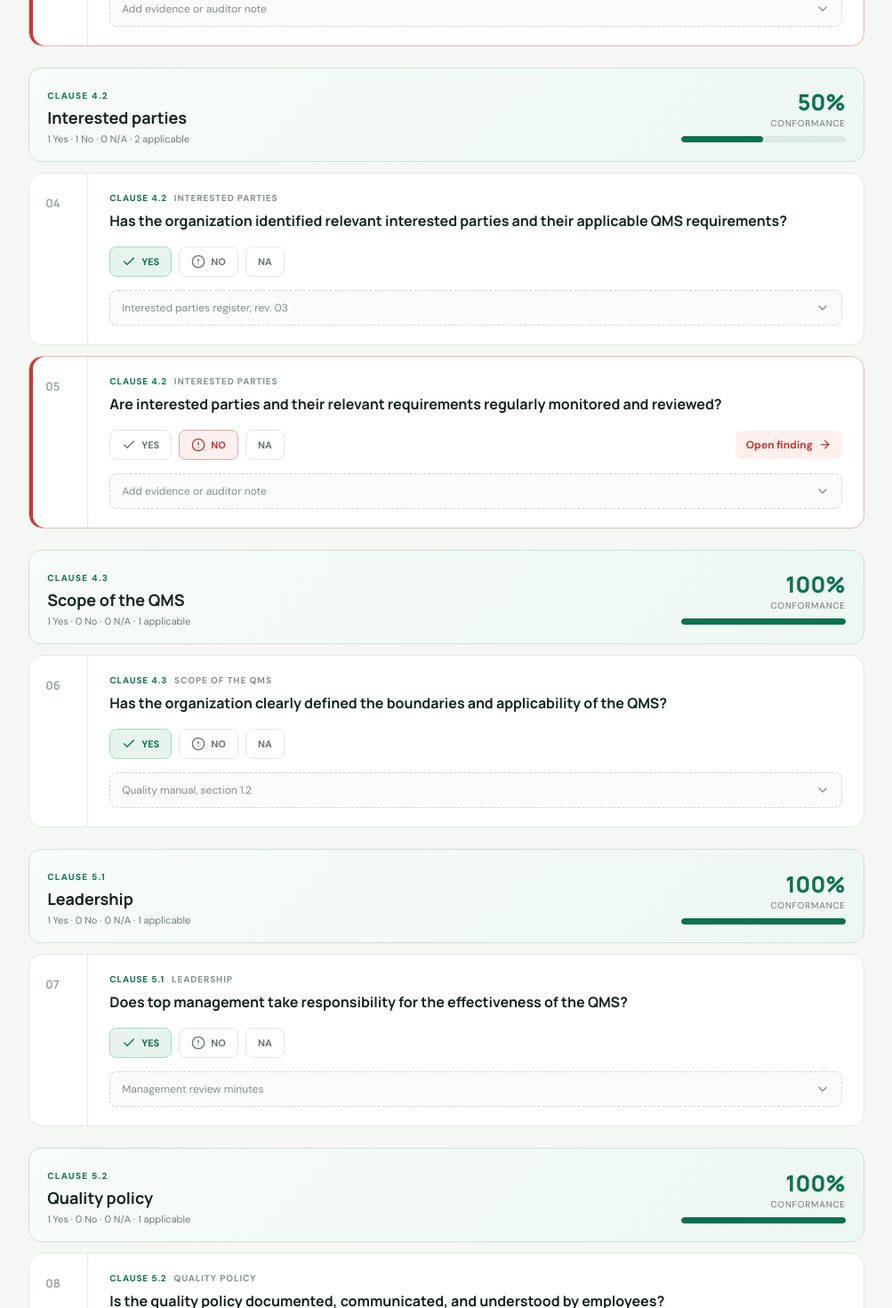
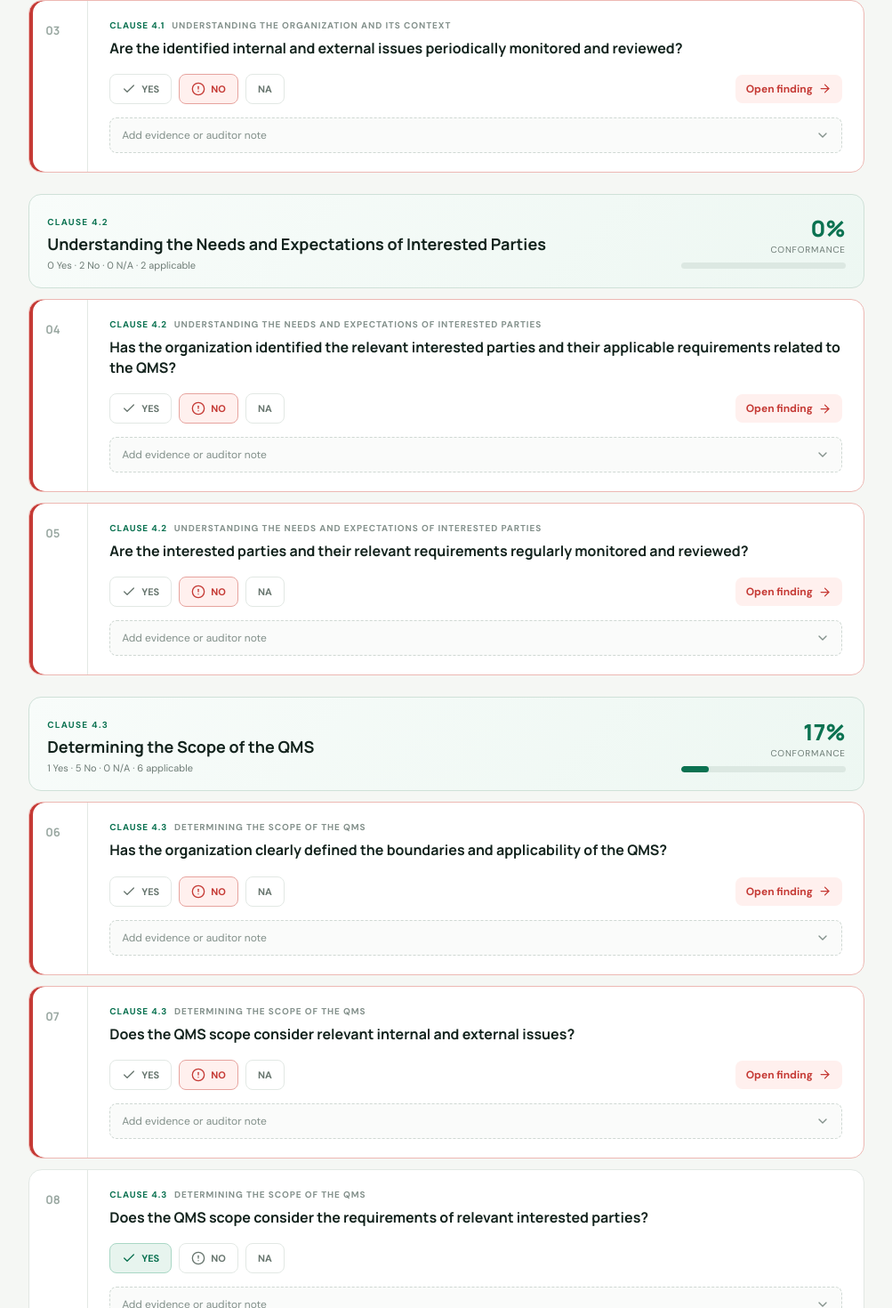
Before and after one commit to shasabbir/audit_hub_demo, a Next.js app: page /audit in a window 1280 px wide. Shown: the part 1040-2510 px from the top of the page at 89% size, without its empty margins (257-1260 px from the left). Built offline with nearby package versions, Linux system fonts and the light colour scheme.

Commit message:
Expand audit through clause 5.3

```diff
--- a/app/audit/page.js
+++ b/app/audit/page.js
@@ -1,6 +1,6 @@
 "use client";
 
-import { useEffect, useMemo, useState } from "react";
+import { Fragment, useEffect, useMemo, useState } from "react";
 import Link from "next/link";
 import {
   ArrowRight,
@@ -20,7 +20,7 @@ export default function AuditPage() {
   useEffect(() => {
     try {
       const saved = JSON.parse(
-        localStorage.getItem("lqtm-audit-answers") || "{}",
+        localStorage.getItem("lqtm-audit-answers-v2") || "{}",
       );
       setQuestions((items) =>
         items.map((question) => ({
@@ -58,7 +58,7 @@ export default function AuditPage() {
     setQuestions((items) => {
       const updated = items.map((q) => (q.id === id ? { ...q, answer } : q));
       localStorage.setItem(
-        "lqtm-audit-answers",
+        "lqtm-audit-answers-v2",
         JSON.stringify(
           Object.fromEntries(updated.map((q) => [q.id, q.answer])),
         ),
@@ -130,7 +130,7 @@ export default function AuditPage() {
         </div>
       </section>
       <div className="clause-list">
-        {clauseGroups.map(([clause, items]) => {
+        {clauseGroups.map(([clause, items], groupIndex) => {
           const allClauseQuestions = questions.filter(
             (question) => question.clause === clause,
           );
@@ -147,8 +147,22 @@ export default function AuditPage() {
           const rate = clauseApplicable
             ? Math.round((yes / clauseApplicable) * 100)
             : 0;
+          const majorClause = clause.split(".")[0];
+          const previousMajorClause =
+            groupIndex > 0 ? clauseGroups[groupIndex - 1][0].split(".")[0] : "";
           return (
-            <section className="clause-group" key={clause}>
+            <Fragment key={clause}>
+              {majorClause !== previousMajorClause && (
+                <header className="major-clause">
+                  <span>Clause {majorClause}.0</span>
+                  <h2>
+                    {majorClause === "4"
+                      ? "Context of the organization"
+                      : "Leadership"}
+                  </h2>
+                </header>
+              )}
+              <section className="clause-group">
                 <header className="clause-summary">
                   <div>
                     <span className="eyebrow">Clause {clause}</span>
@@ -213,6 +227,7 @@ export default function AuditPage() {
                   ))}
                 </div>
               </section>
+            </Fragment>
           );
         })}
       </div>
--- a/app/data.js
+++ b/app/data.js
@@ -1,4 +1,4 @@
-export const questions = [
+const legacyQuestions = [
   {
     id: 1,
     clause: "4.1",
@@ -71,15 +71,9 @@ export const questions = [
     answer: "yes",
     evidence: "Training matrix and signed policy",
   },
-  {
-    id: 9,
-    clause: "6.1",
-    section: "Risks and opportunities",
-    question: "Is the effectiveness of actions taken regularly evaluated?",
-    answer: "na",
-    evidence: "New process; first review due Q4",
-  },
 ];
+
+export { questions } from "./questions";
 
 export const capas = {
   2: {
--- a/app/globals.css
+++ b/app/globals.css
@@ -279,6 +279,21 @@ h2 {
   display: grid;
   gap: 24px;
 }
+.major-clause {
+  padding: 18px 20px;
+  border-radius: 14px;
+  background: var(--navy);
+  color: #fff;
+}
+.major-clause span {
+  color: #a9c9bd;
+  font-size: 10px;
+  letter-spacing: 0.12em;
+  text-transform: uppercase;
+}
+.major-clause h2 {
+  margin: 5px 0 0;
+}
 .clause-group {
   display: grid;
   gap: 12px;
--- /dev/null
+++ b/app/questions.js
@@ -0,0 +1,300 @@
+const questionRows = [
+  [
+    1,
+    "4.1",
+    "Understanding the organization and its context",
+    "Has the organization identified relevant internal and external issues affecting the QMS?",
+    "yes",
+  ],
+  [
+    2,
+    "4.1",
+    "Understanding the organization and its context",
+    "Are the identified internal and external issues relevant to the organization’s purpose and strategic direction?",
+    "no",
+  ],
+  [
+    3,
+    "4.1",
+    "Understanding the organization and its context",
+    "Are the identified internal and external issues periodically monitored and reviewed?",
+    "no",
+  ],
+  [
+    4,
+    "4.2",
+    "Understanding the Needs and Expectations of Interested Parties",
+    "Has the organization identified the relevant interested parties and their applicable requirements related to the QMS?",
+    "no",
+  ],
+  [
+    5,
+    "4.2",
+    "Understanding the Needs and Expectations of Interested Parties",
+    "Are the interested parties and their relevant requirements regularly monitored and reviewed?",
+    "no",
+  ],
+  [
+    6,
+    "4.3",
+    "Determining the Scope of the QMS",
+    "Has the organization clearly defined the boundaries and applicability of the QMS?",
+    "no",
+  ],
+  [
+    7,
+    "4.3",
+    "Determining the Scope of the QMS",
+    "Does the QMS scope consider relevant internal and external issues?",
+    "no",
+  ],
+  [
+    8,
+    "4.3",
+    "Determining the Scope of the QMS",
+    "Does the QMS scope consider the requirements of relevant interested parties?",
+    "yes",
+  ],
+  [
+    9,
+    "4.3",
+    "Determining the Scope of the QMS",
+    "Does the QMS scope clearly identify the products and services covered?",
+    "no",
+  ],
+  [
+    10,
+    "4.3",
+    "Determining the Scope of the QMS",
+    "Is the QMS scope maintained as documented information and readily available?",
+    "no",
+  ],
+  [
+    11,
+    "4.3",
+    "Determining the Scope of the QMS",
+    "Are any exclusions/non-applicable ISO 9001 requirements identified and justified?",
+    "no",
+  ],
+  [
+    12,
+    "4.4",
+    "QMS and Its Processes",
+    "Has the organization identified and implemented the required QMS processes?",
+    "no",
+  ],
+  [
+    13,
+    "4.4",
+    "QMS and Its Processes",
+    "Has the organization defined the inputs and outputs of each process?",
+    "no",
+  ],
+  [
+    14,
+    "4.4",
+    "QMS and Its Processes",
+    "Has the organization defined the order of its processes and how they interact?",
+    "no",
+  ],
+  [
+    15,
+    "4.4",
+    "QMS and Its Processes",
+    "Does the organization monitor and measure process performance?",
+    "no",
+  ],
+  [
+    16,
+    "4.4",
+    "QMS and Its Processes",
+    "Has the organization provided adequate resources and assigned responsibilities?",
+    "no",
+  ],
+  [
+    17,
+    "4.4",
+    "QMS and Its Processes",
+    "Has the organization identified and addressed risks and opportunities?",
+    "no",
+  ],
+  [
+    18,
+    "4.4",
+    "QMS and Its Processes",
+    "Does the organization review and improve processes and maintain required documents and records?",
+    "no",
+  ],
+  [
+    19,
+    "5.1",
+    "Leadership and commitment",
+    "Does top management take responsibility for the effectiveness of the QMS?",
+    "no",
+  ],
+  [
+    20,
+    "5.1",
+    "Leadership and commitment",
+    "Are the quality policy and quality objectives aligned with the organization’s direction?",
+    "no",
+  ],
+  [
+    21,
+    "5.1",
+    "Leadership and commitment",
+    "Are QMS requirements included in the organization’s regular activities?",
+    "no",
+  ],
+  [
+    22,
+    "5.1",
+    "Leadership and commitment",
+    "Does top management promote process-based and risk-based thinking?",
+    "no",
+  ],
+  [
+    23,
+    "5.1",
+    "Leadership and commitment",
+    "Does top management ensure adequate resources for the QMS?",
+    "no",
+  ],
+  [
+    24,
+    "5.1",
+    "Leadership and commitment",
+    "Does top management communicate the importance of quality and QMS requirements?",
+    "no",
+  ],
+  [
+    25,
+    "5.1",
+    "Leadership and commitment",
+    "Does top management ensure that the QMS achieves its intended results?",
+    "no",
+  ],
+  [
+    26,
+    "5.1",
+    "Leadership and commitment",
+    "Does top management support and involve employees in achieving QMS requirements?",
+    "no",
+  ],
+  [
+    27,
+    "5.1",
+    "Leadership and commitment",
+    "Does top management promote continual improvement and support responsible managers?",
+    "no",
+  ],
+  [
+    28,
+    "5.1.2",
+    "Customer Focus",
+    "Are customer requirements clearly identified and understood?",
+    "no",
+  ],
+  [
+    29,
+    "5.1.2",
+    "Customer Focus",
+    "Are applicable statutory and regulatory requirements identified and met?",
+    "no",
+  ],
+  [
+    30,
+    "5.1.2",
+    "Customer Focus",
+    "Are risks and opportunities affecting products and services identified and addressed?",
+    "no",
+  ],
+  [
+    31,
+    "5.1.2",
+    "Customer Focus",
+    "Are actions taken to improve customer satisfaction?",
+    "no",
+  ],
+  [
+    32,
+    "5.1.2",
+    "Customer Focus",
+    "Is customer satisfaction regularly monitored and reviewed?",
+    "no",
+  ],
+  [
+    33,
+    "5.2.1 / 5.2.2",
+    "Establishing and Communicating the Quality Policy",
+    "Is the quality policy appropriate to the organization’s purpose and direction?",
+    "yes",
+  ],
+  [
+    34,
+    "5.2.1 / 5.2.2",
+    "Establishing and Communicating the Quality Policy",
+    "Does the quality policy support the setting of quality objectives?",
+    "yes",
+  ],
+  [
+    35,
+    "5.2.1 / 5.2.2",
+    "Establishing and Communicating the Quality Policy",
+    "Does the quality policy include commitments to meet applicable requirements and continual improvement?",
+    "yes",
+  ],
+  [
+    36,
+    "5.2.1 / 5.2.2",
+    "Establishing and Communicating the Quality Policy",
+    "Is the quality policy documented, communicated, and understood by employees?",
+    "yes",
+  ],
+  [
+    37,
+    "5.2.1 / 5.2.2",
+    "Establishing and Communicating the Quality Policy",
+    "Is the quality policy available to relevant interested parties, where appropriate?",
+    "yes",
+  ],
+  [
+    38,
+    "5.3",
+    "Organizational Roles, Responsibilities and Authorities",
+    "Are QMS roles, responsibilities, and authorities clearly assigned, communicated, and understood?",
+    "no",
+  ],
+  [
+    39,
+    "5.3",
+    "Organizational Roles, Responsibilities and Authorities",
+    "Is responsibility assigned to ensure QMS compliance and effective process performance?",
+    "no",
+  ],
+  [
+    40,
+    "5.3",
+    "Organizational Roles, Responsibilities and Authorities",
+    "Is responsibility assigned to report QMS performance, identify improvement opportunities, and promote customer focus?",
+    "no",
+  ],
+  [
+    41,
+    "5.3",
+    "Organizational Roles, Responsibilities and Authorities",
+    "Is responsibility assigned to maintain QMS integrity when changes are planned and implemented?",
+    "no",
+  ],
+];
+
+export const questions = questionRows.map(
+  ([id, clause, section, question, answer]) => ({
+    id,
+    clause,
+    section,
+    question,
+    answer,
+    evidence: "",
+  }),
+);
--- a/scripts/build-pages.mjs
+++ b/scripts/build-pages.mjs
@@ -10,7 +10,7 @@ const routes = [
   "/",
   "/audit",
   "/dashboard",
-  ...Array.from({ length: 9 }, (_, index) => `/capa/${index + 1}`),
+  ...Array.from({ length: 41 }, (_, index) => `/capa/${index + 1}`),
 ];
 
 await rm(outputDir, { recursive: true, force: true });
```
Also changed, not shown: app/dashboard/page.js (+11 -3 lines), 45 other files (tests, documents, lock files or other folders). Lines whose indentation alone changed are shown as unchanged.
